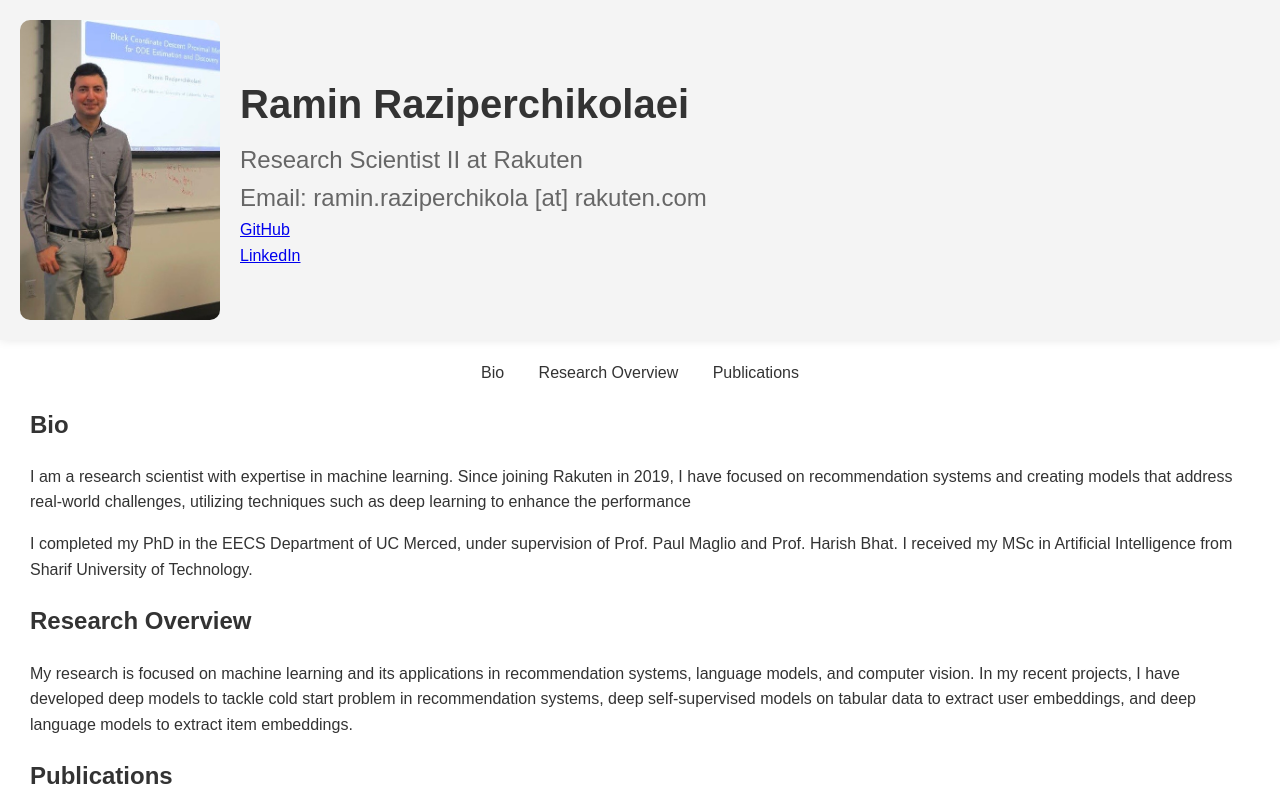
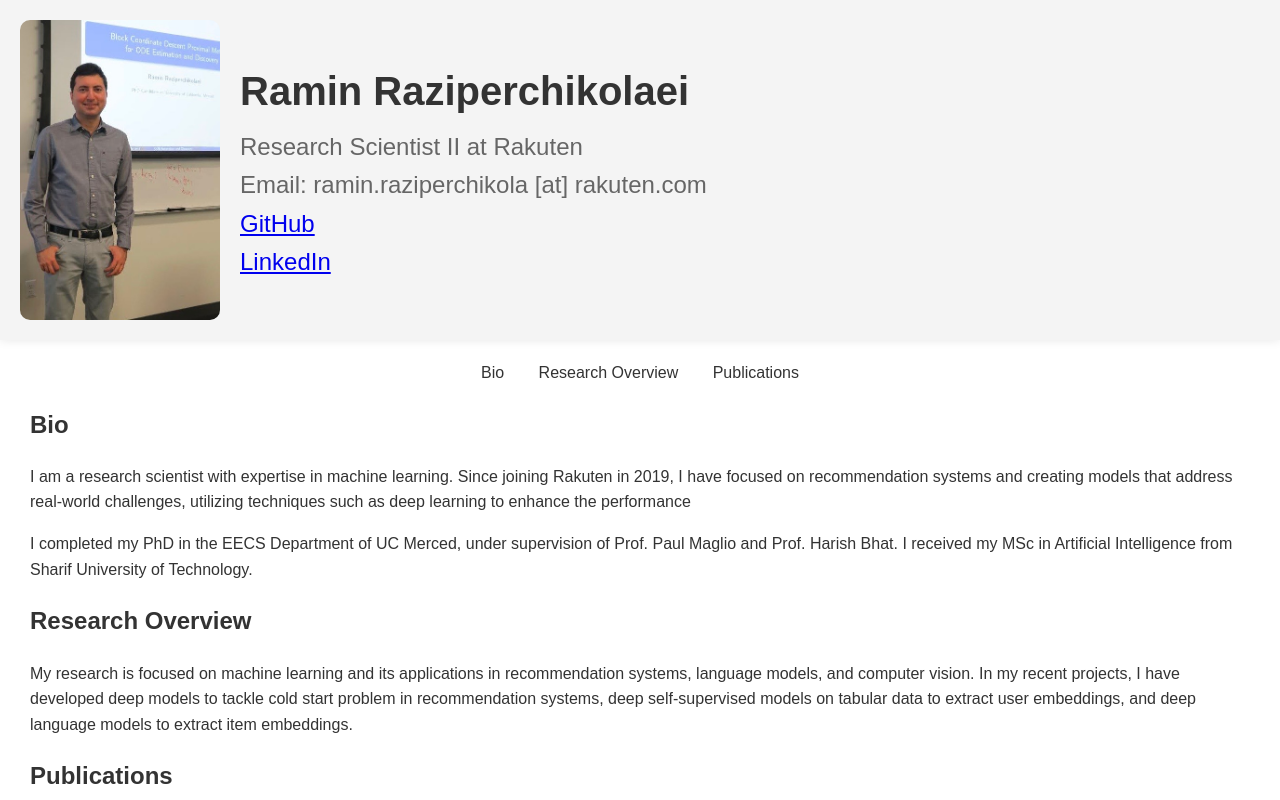
Before and after one commit to raminraziperchikolaei/raminraziperchikolaei.github.io, a plain HTML site: page index.html in a window 1280 px wide. Shown: the top 800 px of the page. Drawn offline with Linux system fonts and the light colour scheme.

Commit message:
Update index.html

```diff
--- a/index.html
+++ b/index.html
@@ -85,8 +85,8 @@
         <h1>Ramin Raziperchikolaei</h1>
         <p>Research Scientist II at Rakuten</p>
         <p>Email: ramin.raziperchikola [at] rakuten.com</p>
-	<a href="https://github.com/raminraziperchikolaei" target="_blank">GitHub</a>
-        <a href="https://www.linkedin.com/in/ramin-raziperchikolaei-8880ab5a/" target="_blank">LinkedIn</a>
+	<p><a href="https://github.com/raminraziperchikolaei" target="_blank">GitHub</a></p>
+        <p><a href="https://www.linkedin.com/in/ramin-raziperchikolaei-8880ab5a/" target="_blank">LinkedIn</a></p>
     </div>
 </header>
 
```
